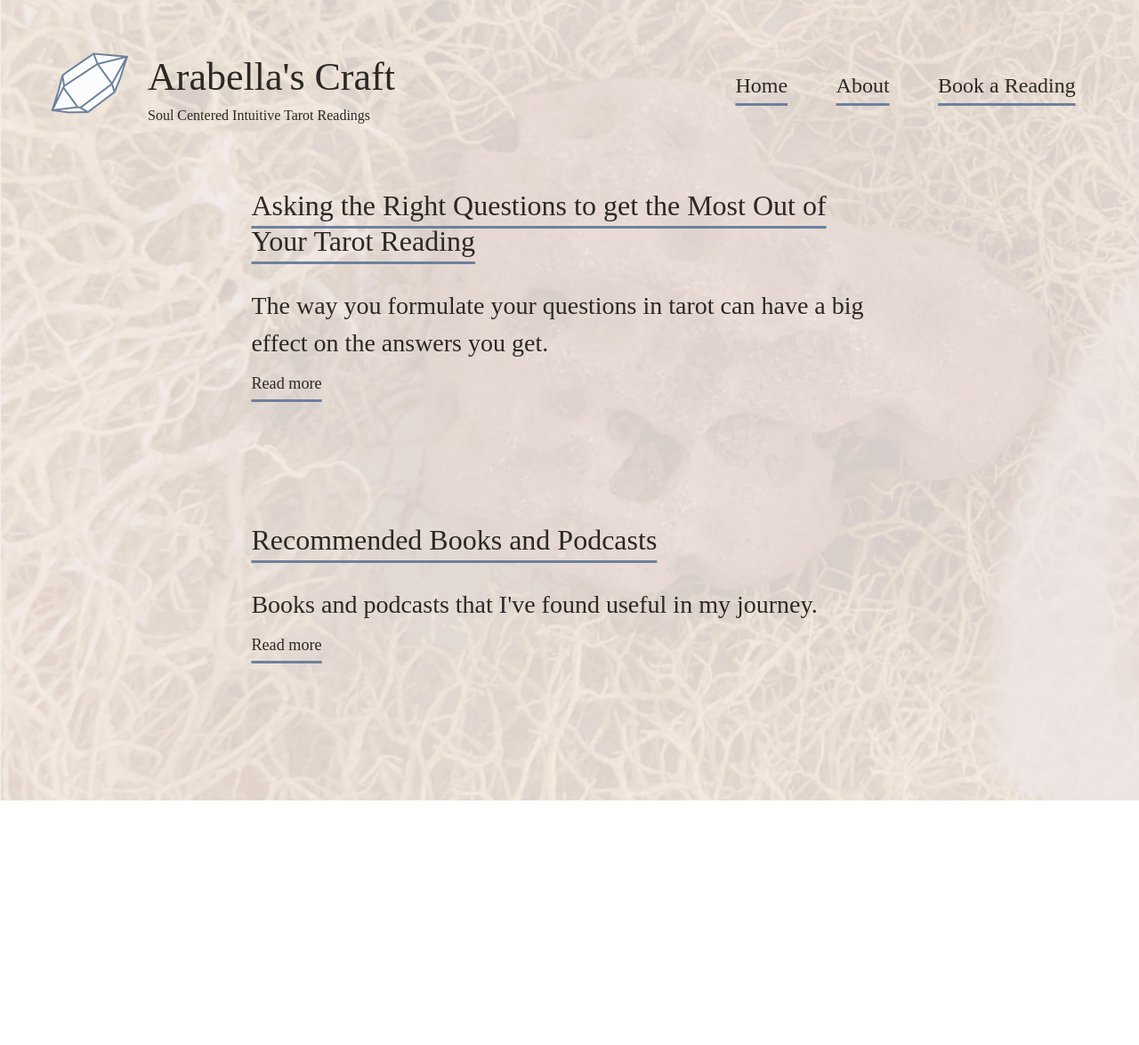
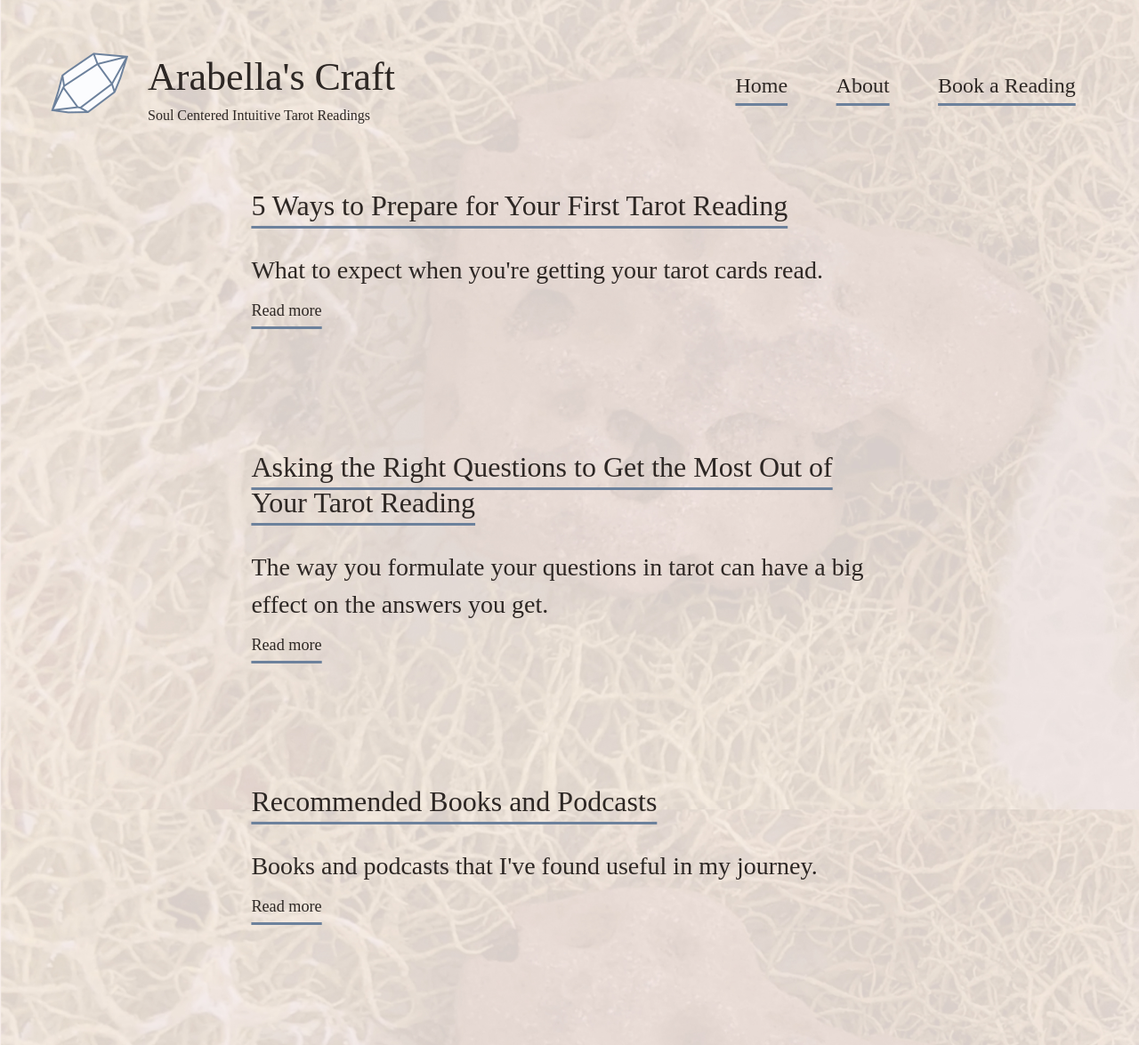
Before and after one commit to arabellas-craft/arabellas-craft.github.io, a Jekyll site: the page built from articles.markdown, in a window 1280 px wide. Shown: the whole page at 89% size. Built offline with Jekyll 4.4.1, drawn with Linux system fonts in a browser that asks for light colours; some web fonts are replaced; before the commit the page ends 900 px from its top, so only the background shows below that.

Commit message:
new artice

```diff
--- a/_posts/2021-10-21-Asking-the-Right-Questions.markdown
+++ b/_posts/2021-10-21-Asking-the-Right-Questions.markdown
@@ -1,6 +1,6 @@
 ---
 layout: article
-title:  "Asking the Right Questions to get the Most Out of Your Tarot Reading"
+title:  "Asking the Right Questions to Get the Most Out of Your Tarot Reading"
 date:   2021-10-21 20:51:01 -0700
 short-description: "The way you formulate your questions in tarot can have a big effect on the answers you get."
 categories: tarot questions
--- /dev/null
+++ b/_posts/2021-11-09-5-Ways-Prepare-for-Your-Tarot-Reading.markdown
@@ -0,0 +1,26 @@
+---
+layout: article
+title:  "5 Ways to Prepare for Your First Tarot Reading"
+date:   2021-11-09 05:13:01 -0700
+short-description: "What to expect when you're getting your tarot cards read."
+categories: tarot questions
+permalink: /5-Tips-to-Prepare-for-Your-Tarot-Card-Reading/
+---
+
+## 1. Find the right reader
+Finding a good tarot reader can be difficult! Before [booking a reading](/tarot-reading) with someone you'll want to read their [about](/about) page to how they view themselves and tarot and make sure your views on tarot align. Some people see tarot as more of a self-reflection tool, and others are more into the fortune telling side of things.
+
+You'll also want to double check their policies to make sure they do the kind of reading you're looking for. Lots of readers won't do readings about health, legal matters, or fertility.
+
+## 2. Know Yourself
+This step can sometimes be the hardest for people. When you're coming into a tarot reading it is important to take a minute to acknowledge what outcomes you're hoping for. Do you want your ex back? A new job to fall in your lap? The promise of success in a new business venture? The cards may not be able to give you the answer you're hoping for (although they might be able to give you some advice to work towards it if you phrase your question correctly). But, knowing the goals you want to work towards is the first step towards finding your question(s).
+
+## 3. Come up with your question(s)
+One of the best way to prepare yourself for a tarot reading is to come in with a good question (or questions). This is a big enough topic that it needs it's own article! Check out [How to ask the Right Questions](/good-questions-for-tarot-readings/) for more information. Bottom line, if you aren't sure how to phrase your question, let your reader know and they'll be able to help you!
+
+## 4. Center yourself
+Making sure you're in the right headspace for a reading is important. Make sure you're relaxed and centered before you begin. You can do that however works best for you. Meditate, take a walk, journal, whatever works for you. Get some rest, rechange, and focus on yourself before the reading starts. It will put you in a better headspace to absorb the information and get the most from the cards.
+
+
+## 5. Record the reading or take notes
+If you're getting a live reading you may think you'll remember everything, but you'd be surprised by how quickly things fade from memory! Asking the reader if you can record the session is the easiest way to be able to reference it later, although some readers may prefer that you don't, in which case you'll have to take notes. This is a bit easier to deal with when the reader isn't reading live as they'll give you a record of the reading generally either by [email](/tarot-reading), audio or video.
--- a/_sass/article.sass
+++ b/_sass/article.sass
@@ -1,17 +1,19 @@
 h1
   &.title
-    line-height: 1.75
+    font-size: 3rem
+    line-height: 2
     text-align: center
-    margin-bottom: 3rem
+    margin-bottom: 4rem
 
 h2
   font-weight: bold
   font-family: 'Fjord One', serif
-  font-size: 1.75rem
-  margin-bottom: 0.5rem
+  font-size: 2rem
+  margin-bottom: 1rem
 
 p
   font-size: 1.25rem
+  line-height: 1.2
 
 .book
   width: 200px
```
